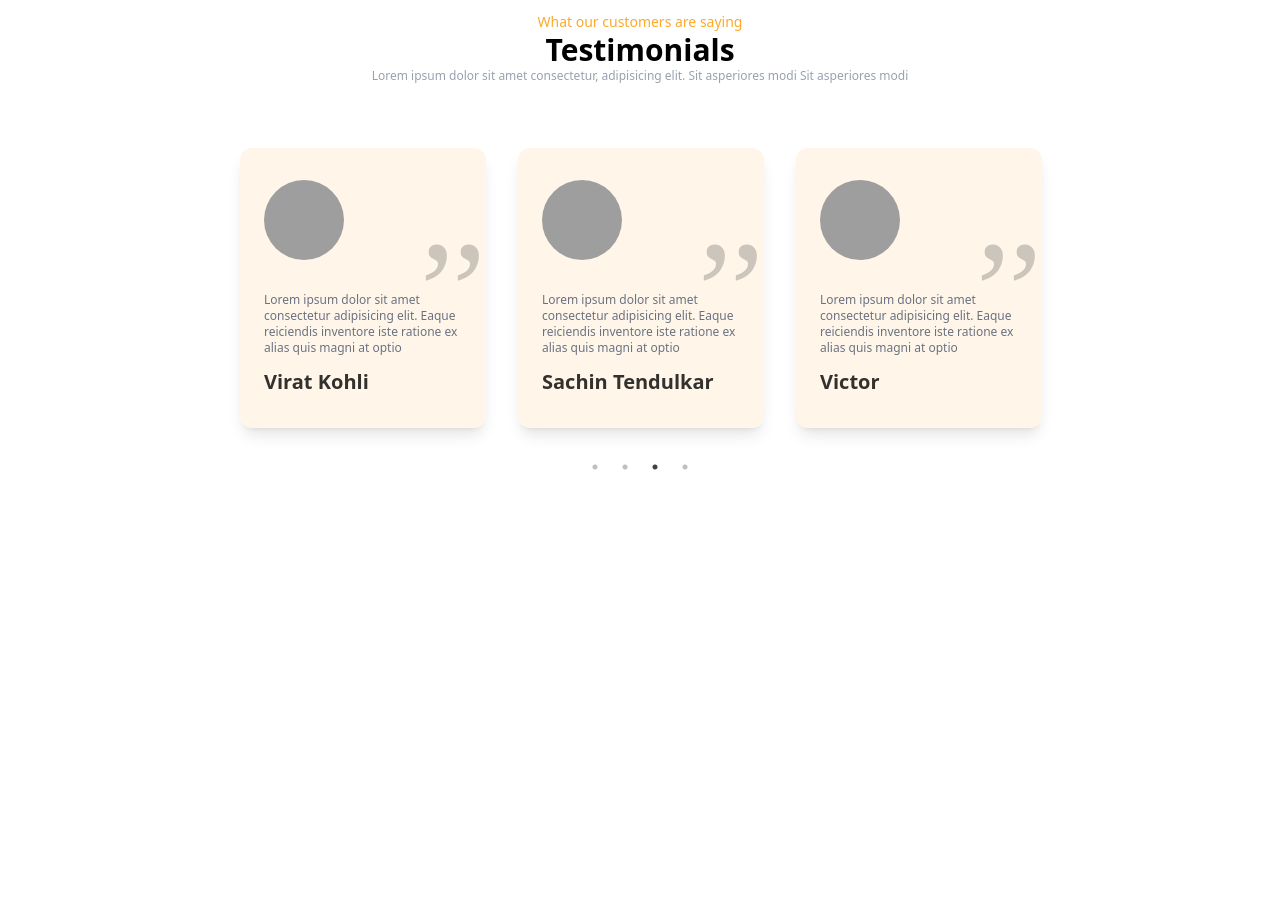
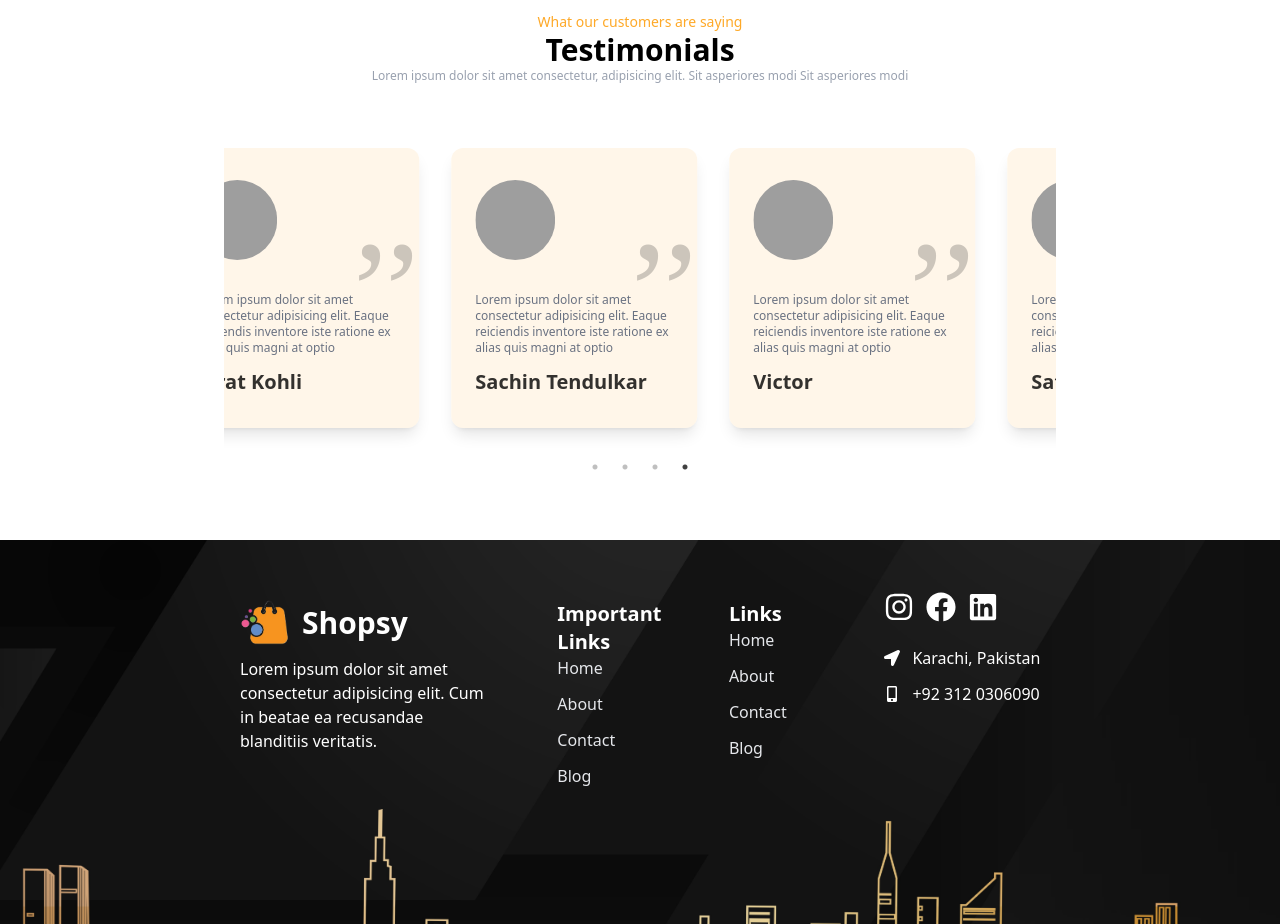
Before and after one commit to Ramla-Eman/Shopsy, a React (Vite) app: page / in a window 1280 px wide. Shown: the part 3240-4164 px from the top of the page. Before the commit the page ends 3780 px from the top, so only its background shows below. Built offline with nearby package versions, Linux system fonts and the light colour scheme; grey boxes are pictures that could not be loaded.

Commit message:
complete footer

```diff
--- a/src/App.jsx
+++ b/src/App.jsx
@@ -4,11 +4,12 @@
 import Produts from "./Components/Produts";
 // Import AOS for animation
 import AOS from "aos";
-import 'aos/dist/aos.css';
+import "aos/dist/aos.css";
 import TopProducts from "./Components/TopProducts";
 import Banner from "./Components/Banner";
 import Subscribe from "./Components/Subscribe";
 import Testimonials from "./Components/Testimonials";
+import Footer from "./Components/Footer";
 
 function App() {
   React.useEffect(() => {
@@ -22,14 +23,17 @@
   }, []);
   return (
     <>
-      <Navbar />
-      <Hero />
-      <Produts />
-      <TopProducts/>
-      <Banner/>
-      <Subscribe/>
-      <Produts />
-      <Testimonials/>
+      <div className="bg-white dark:bg-gray-900 dark:text-white duration-200">
+        <Navbar />
+        <Hero />
+        <Produts />
+        <TopProducts />
+        <Banner />
+        <Subscribe />
+        <Produts />
+        <Testimonials />
+        <Footer />
+      </div>
     </>
   );
 }
--- a/src/Components/Footer.jsx
+++ b/src/Components/Footer.jsx
@@ -1,9 +1,111 @@
-import React from 'react'
+import React from "react";
+import Banner from "../assets/footer-pattern.jpg";
+import footerLogo from "../assets/logo.png";
+import { FaFacebook, FaInstagram, FaLinkedin, FaLocationArrow, FaMobileAlt } from "react-icons/fa";
+
+const BannerImg = {
+  backgroundImage: `url(${Banner})`,
+  backgroundPosition: "bottom",
+  backgroundRepeat: "no-repeat",
+  backgroundSize: "cover",
+  height: "100%",
+  width: "100%",
+};
+
+const FooterLinks = [
+  {
+    title: "Home",
+    link: "/#",
+  },
+  {
+    title: "About",
+    link: "/#about",
+  },
+  {
+    title: "Contact",
+    link: "/#contact",
+  },
+  {
+    title: "Blog",
+    link: "/#blog",
+  },
+];
 
 const Footer = () => {
   return (
-    <div>Footer</div>
-  )
-}
+    <div style={BannerImg} className="text-white">
+      <div data-aos="zoom-in" className="p-[1rem] lg:px-[14rem] py-2">
+        <div className="grid md:grid-cols-3 pb-44 pt-5">
+          {/* Company Details */}
+          <div className="py-8 px-4">
+            <h1 className="sm:text-3xl text-xl font-bold sm:text-left text-justify mb-3 flex items-center gap-3">
+              <img src={footerLogo} alt="" className="max-w-[50px]" />
+              Shopsy
+            </h1>
+            <p>
+              Lorem ipsum dolor sit amet consectetur adipisicing elit. Cum in
+              beatae ea recusandae blanditiis veritatis.
+            </p>
+          </div>
+          {/* Footer links */}
+          <div className="grid grid-cols-2 sm:grid-cols-3 col-span-2 md:pl-10">
+            <div>
+              <div className="py-8 px-4">
+                <h1 className="text-xl font-semibold sm:text-left text-justify md-3">
+                  Important Links
+                </h1>
+                <ul className="flex flex-col gap-3">
+                  {FooterLinks.map((link) => (
+                    <li className="cursor-pointer hover:translate-x-1 duration-300 hover:text-primary text-gray-200">
+                      <span>{link.title}</span>
+                    </li>
+                  ))}
+                </ul>
+              </div>
+            </div>
+            <div>
+              <div className="py-8 px-4">
+                <h1 className="text-xl font-semibold sm:text-left text-justify md-3">
+                  Links
+                </h1>
+                <ul className="flex flex-col gap-3">
+                  {FooterLinks.map((link) => (
+                    <li className="cursor-pointer hover:translate-x-1 duration-300 hover:text-primary text-gray-200">
+                      <span>{link.title}</span>
+                    </li>
+                  ))}
+                </ul>
+              </div>
+            </div>
+            {/* Social Links */}
+            <div>
+              <div className="flex items-center gap-3 mt-6">
+                <a href="#">
+                  <FaInstagram className="text-3xl" />
+                </a>
+                <a href="#">
+                  <FaFacebook className="text-3xl" />
+                </a>
+                <a href="#">
+                  <FaLinkedin className="text-3xl" />
+                </a>
+              </div>
+              <div className="mt-6">
+                <div className="flex items-center gap-3">
+                  <FaLocationArrow/>
+                  <p>Karachi, Pakistan</p>
+                </div>
+                <div className="flex items-center gap-3 mt-3">
+                  <FaMobileAlt/>
+                  <p>+92 312 0306090</p>
+                </div>
+              </div>
+            </div>
+          </div>
+        </div>
+      </div>
+    </div>
+  );
+};
 
-export default Footer
+export default Footer;
```
Also changed, not shown: src/assets/footer-pattern.jpg (added).
